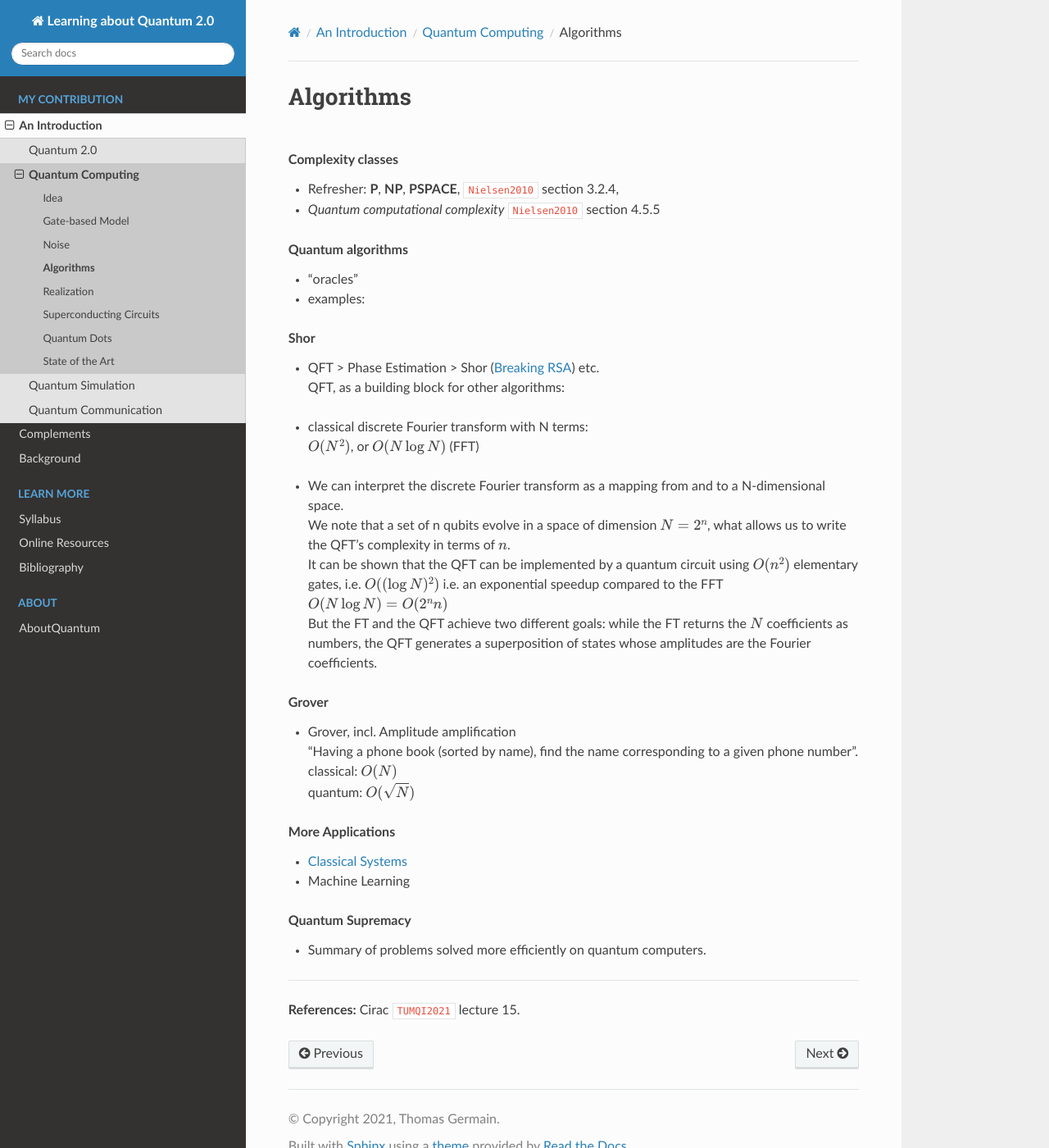
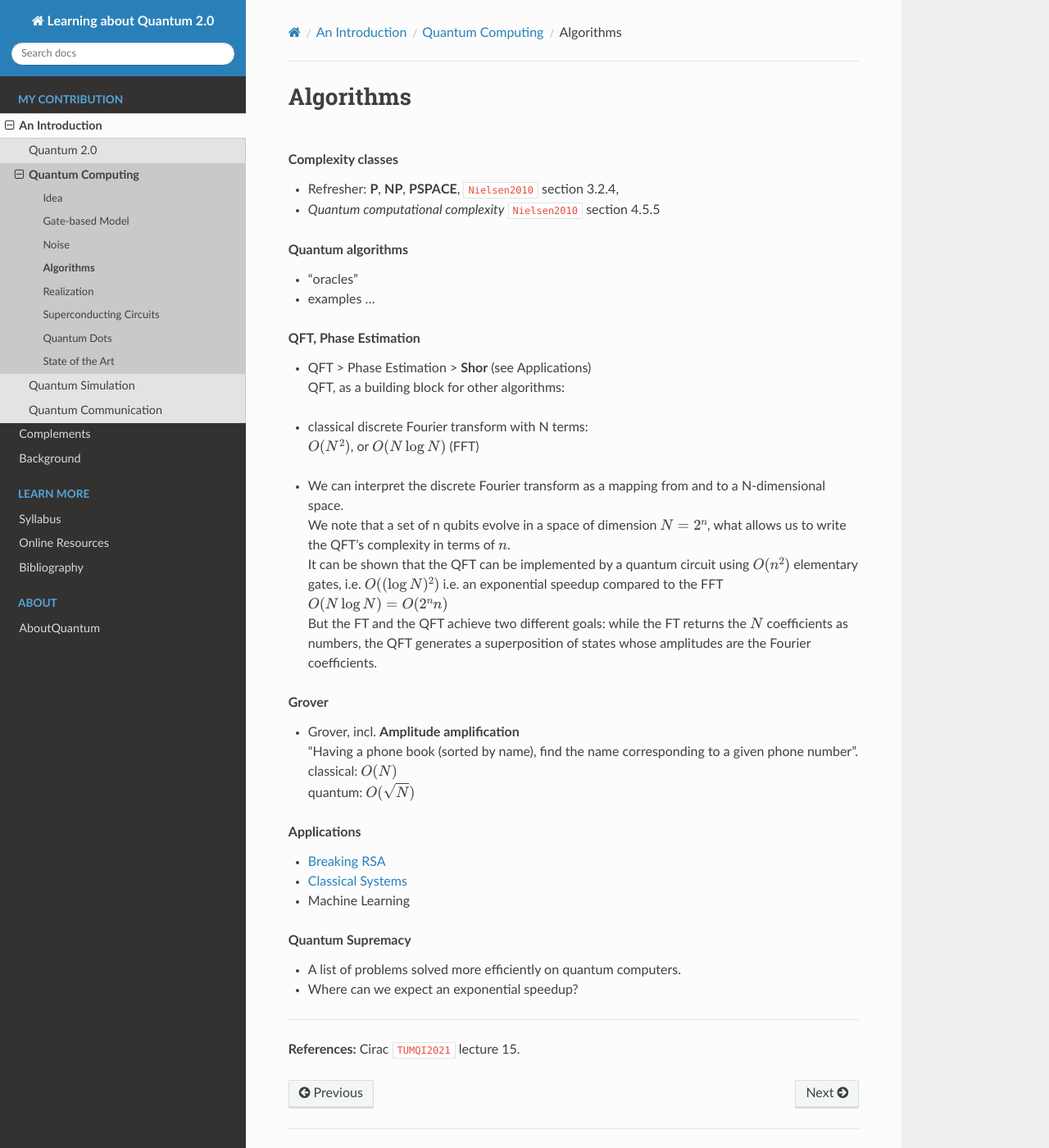
Before and after one commit to tomlqc/about-quantum, a Sphinx documentation site: the page built from source/intro/computing/algo.rst, in a window 1280 px wide and 1400 px high. Shown: the whole window at 82% size. Built offline with Sphinx 7.4.7 and the Read the Docs theme 2.0.0, drawn with Linux system fonts in a browser that asks for light colours; cross-references to code outside the pages are shown as plain code.

Commit message:
computing: algo update.

```diff
--- a/source/intro/computing/algo.rst
+++ b/source/intro/computing/algo.rst
@@ -17,11 +17,11 @@ Algorithms
 
 - "oracles"
 
-- examples:
+- examples ...
 
-.. rubric:: Shor
+.. rubric:: QFT, Phase Estimation
 
-* | QFT > Phase Estimation > Shor (:ref:`stories/complements/shor:Breaking RSA`) etc.
+* | QFT > Phase Estimation > **Shor** (see Applications)
   | QFT, as a building block for other algorithms:
 
 * | classical discrete Fourier transform with N terms:
@@ -41,19 +41,21 @@ Algorithms
 
 .. rubric:: Grover
 
-* | Grover, incl. Amplitude amplification
+* | Grover, incl. **Amplitude amplification**
   | "Having a phone book (sorted by name), find the name corresponding to a given phone number".
   | classical: :math:`O(N)`
   | quantum: :math:`O(\sqrt{N})`
 
-.. rubric:: More Applications
+.. rubric:: Applications
 
+* :ref:`stories/complements/shor:Breaking RSA`
 * :ref:`stories/complements/classical:Classical Systems`
 * Machine Learning
 
 .. rubric:: Quantum Supremacy
 
-- Summary of problems solved more efficiently on quantum computers.
+- A list of problems solved more efficiently on quantum computers.
+- Where can we expect an exponential speedup?
 
 -----
 
```
